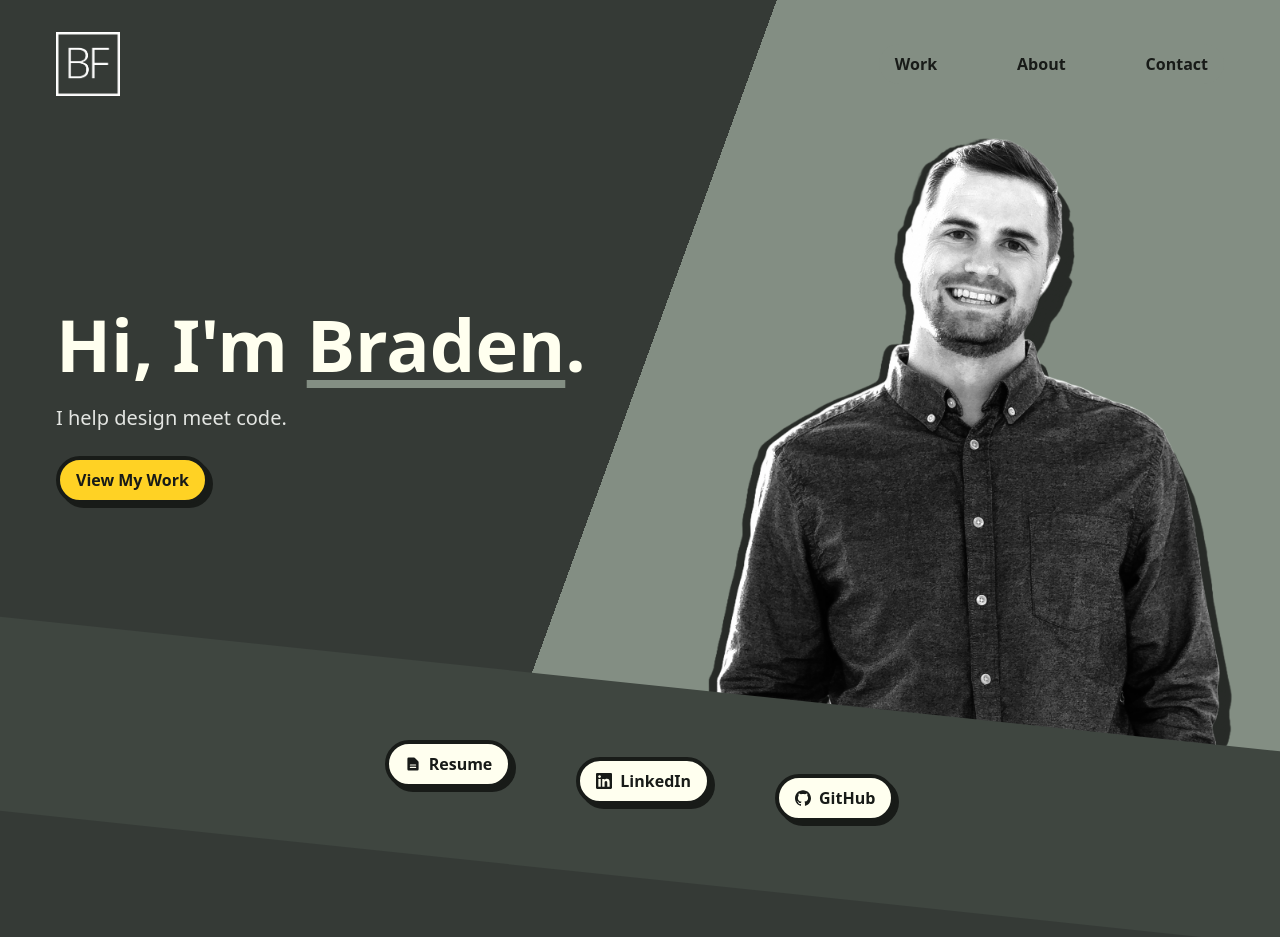
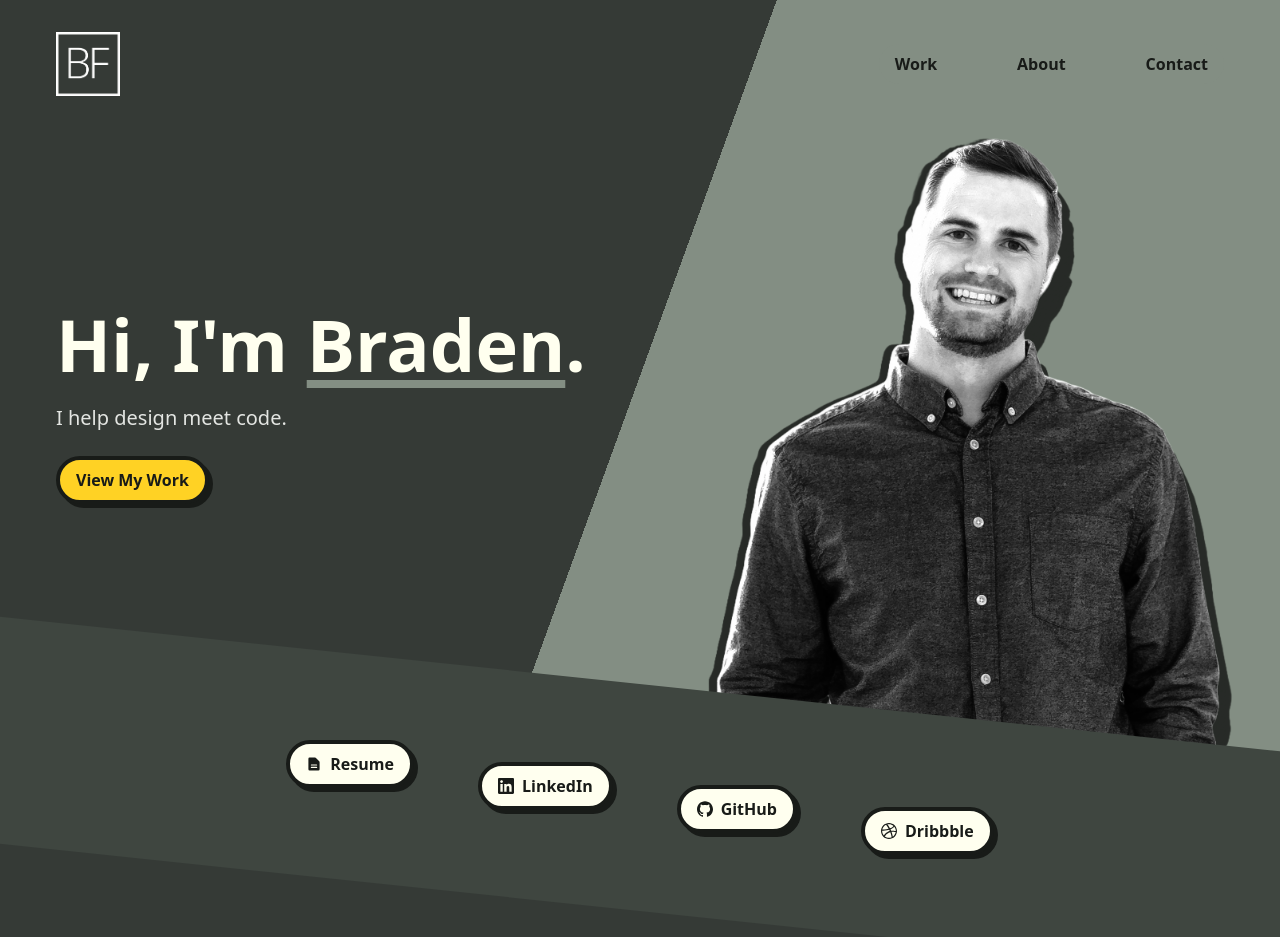
Before and after one commit to bradenfrazer/portfolio, a React (Vite) app: page / in a window 1280 px wide. Shown: the top 937 px of the page. Built offline with nearby package versions, Linux system fonts and the light colour scheme.

Commit message:
add dribbble

```diff
--- a/src/components/Links.tsx
+++ b/src/components/Links.tsx
@@ -1,14 +1,15 @@
 import { DocumentTextIcon } from "@heroicons/react/20/solid";
 import { Section } from "./Section";
 import { Button } from "./ui/Button";
+import DribbbleLogo from "./../assets/dribbble.svg?react";
 import GitHubLogo from "./../assets/github.svg?react";
 import LinkedInLogo from "./../assets/linkedin.svg?react";
 
 export const Links = () => {
   return (
     <Section variant="mid" slant className="z-10 -mt-[var(--skew-padding)]">
-      <ul className="not-prose mx-auto flex flex-col items-center justify-center gap-6 sm:flex-row sm:gap-16">
-        <li className="sm:pb-[calc(var(--skew-padding)/2)]">
+      <ul className="not-prose mx-auto flex flex-col items-center justify-center gap-6 sm:flex-row sm:gap-8 md:gap-16">
+        <li className="sm:pb-[calc(var(--skew-padding)/1)]">
           <Button
             href="https://resume.bradenfrazer.com/"
             variant="secondary"
@@ -20,7 +21,7 @@ export const Links = () => {
             <span>Resume</span>
           </Button>
         </li>
-        <li>
+        <li className="sm:pb-[calc(var(--skew-padding)/3)]">
           <Button
             href="https://www.linkedin.com/in/bradenfrazer"
             variant="secondary"
@@ -32,7 +33,7 @@ export const Links = () => {
             <span>LinkedIn</span>
           </Button>
         </li>
-        <li className="sm:pt-[calc(var(--skew-padding)/2)]">
+        <li className="sm:pt-[calc(var(--skew-padding)/3)]">
           <Button
             href="https://github.com/bradenfrazer/"
             variant="secondary"
@@ -44,6 +45,18 @@ export const Links = () => {
             <span>GitHub</span>
           </Button>
         </li>
+        <li className="sm:pt-[calc(var(--skew-padding)/1)]">
+          <Button
+            href="https://dribbble.com/braden-frazer"
+            variant="secondary"
+            openExternal
+          >
+            <span>
+              <DribbbleLogo className="w-4" />
+            </span>
+            <span>Dribbble</span>
+          </Button>
+        </li>
       </ul>
     </Section>
   );
```
Also changed, not shown: src/assets/dribbble.svg (added), 1 other file (tests, documents, lock files or other folders).
